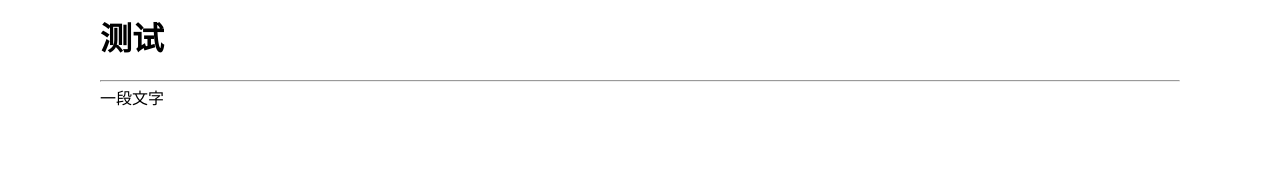
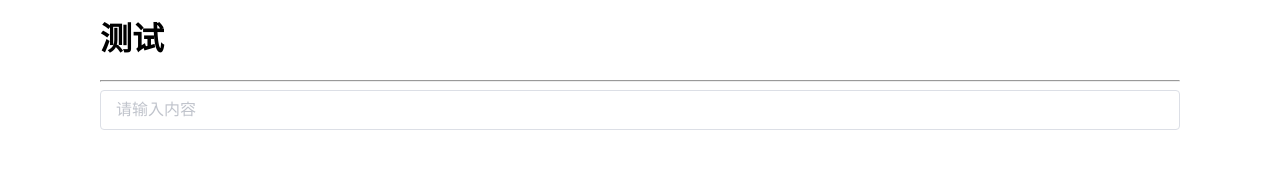
Before and after one commit to WebZ66/yk-design, a Vue app in the folder yk-design-ui/: page /test in a window 1280 px wide. Shown: the top 180 px of the page. Built offline with nearby package versions, Linux system fonts and the light colour scheme.

Commit message:
feat:yk-input样式基础开发

```diff
--- a/yk-design-ui/src/components/input/src/input.vue
+++ b/yk-design-ui/src/components/input/src/input.vue
@@ -1,25 +1,23 @@
 <template>
-  <div :class="[type === 'textarea' ? 'el-textarea' : 'el-input']">
-    <!-- 单行文本输入框 -->
-    <template v-if="type !== 'textarea'">
-      <!-- 输入框前置内容 -->
-      <div class="el-input-group__prepend"></div>
-      <!-- 表单输入控件 -->
-      <input />
-      <!-- 输入框头部内容 -->
-      <span class="el-input__prefix"></span>
-      <!-- 输入框尾部内容 -->
-      <span class="el-input__suffix"></span>
-      <!-- 输入框后置内容 -->
-      <div class="el-input-group__append"></div>
-    </template>
-    <!-- 多行文本输入的文本域 -->
-    <textarea></textarea>
+  <div :class="[bem([], {}, { disabled: false })]">
+    <!-- 输入框前置内容 -->
+    <div class="yk-input-group__prepend"></div>
+    <!-- 表单输入控件 -->
+    <input :class="[bem('inner')]" placeholder="请输入内容" />
+    <!-- 输入框头部内容 -->
+    <span :class="bem('prefix')"></span>
+    <!-- 输入框尾部内容 -->
+    <span :class="bem('suffix')"></span>
+    <!-- 输入框后置内容 -->
+    <div class="yk-input-group__append"></div>
   </div>
 </template>
 
 <script lang="ts" setup>
 import { ref, reactive } from 'vue'
+import { createCssScope } from '@/utils/bem'
+import '../style'
+const bem = createCssScope('input')
 </script>
 
 <style scoped></style>
--- a/yk-design-ui/src/components/input/style/index.ts
+++ b/yk-design-ui/src/components/input/style/index.ts
@@ -1 +1 @@
-import './input.less'
+import './input.scss'
--- /dev/null
+++ b/yk-design-ui/src/components/input/style/input.scss
@@ -0,0 +1,39 @@
+.yk-input {
+  &__inner {
+    -webkit-appearance: none;
+    background-color: #fff;
+    background-image: none;
+    border-radius: 4px;
+    border: 1px solid #dcdfe6;
+    box-sizing: border-box;
+    color: #606266;
+    display: inline-block;
+    font-size: inherit;
+    height: 40px;
+    line-height: 40px;
+    outline: none;
+    padding: 0 15px;
+    transition: border-color 0.2s cubic-bezier(0.645, 0.045, 0.355, 1);
+    width: 100%;
+
+    &:hover {
+      border-color: #c0c4cc;
+    }
+    &:focus {
+      outline: none;
+      border-color: #409eff;
+    }
+    &::placeholder {
+      color: #c0c4cc;
+    }
+  }
+  &.disabled {
+    .yk-input__inner {
+      background-color: #f5f7fa;
+      border-color: #e4e7ed;
+      color: #c0c4cc;
+      cursor: not-allowed;
+      pointer-events: none;
+    }
+  }
+}
--- a/yk-design-ui/src/views/Test/index.vue
+++ b/yk-design-ui/src/views/Test/index.vue
@@ -1,14 +1,12 @@
 <template>
   <div>
-    <YkToolTip :placement="'bottom'">
-      <span :style="{ width: '300px' }">一段文字</span>
-    </YkToolTip>
+    <YkInput />
   </div>
 </template>
 
 <script setup lang="ts">
+import YkInput from '@/components/input/src/input.vue'
 import { ref, reactive, isRef } from 'vue'
-import YkToolTip from '@/components/tooltip/src/tooltip.vue'
 </script>
 
 <style scoped></style>
```
Also changed, not shown: yk-design-ui/src/components/calendar/src/calendar.vue (added, +10 -0 lines), yk-design-ui/src/components/calendar/src/calendar.ts (added), yk-design-ui/src/components/input/style/input.less (added).
